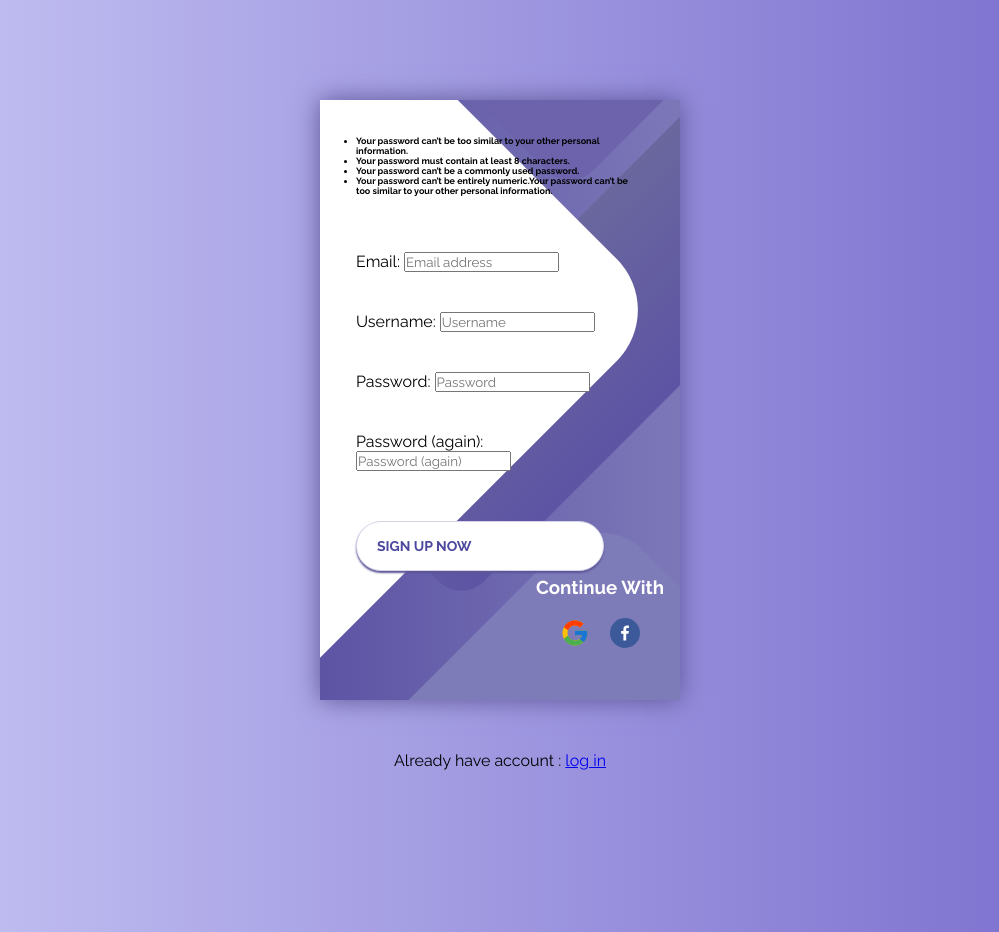
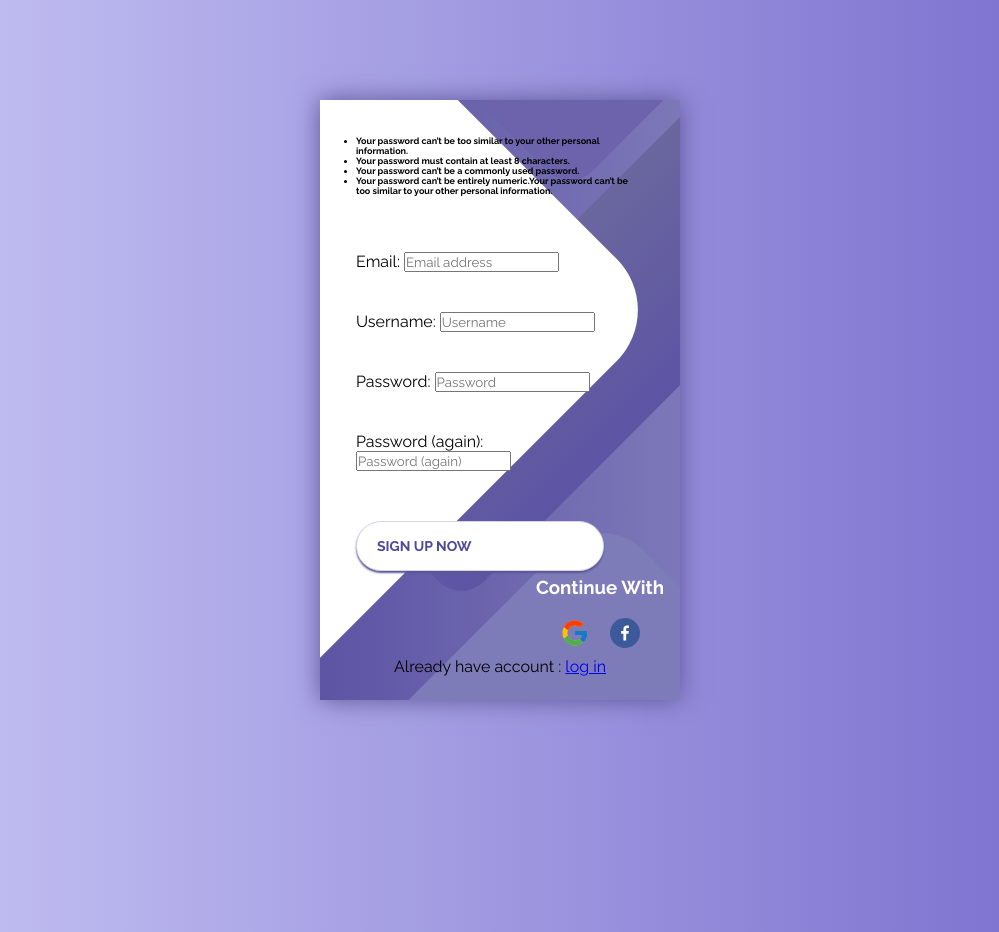
Before and after one commit to AshishAshishA/student-stays, a Django app: page /accounts/signup/ in a window 1280 px wide. Shown: the whole page, without its empty margins (140-1139 px from the left). Run offline with Django 5.2, Linux system fonts and the light colour scheme; data comes from the database, SQL or seed files in the repository; some libraries are stand-ins or nearby versions.

Commit message:
login signup css

```diff
--- a/rent_home/templates/account/login.html
+++ b/rent_home/templates/account/login.html
@@ -49,7 +49,7 @@
                     </div>
                 </div>
 
-                <p style="margin-top: 40%; text-align: center;">don't have account :
+                <p style="margin-top: 30%; text-align: center;">don't have account :
                     <a href="{% url 'signup' %}">sign up</a>
                 </p>
             </div>
--- a/rent_home/templates/account/signup.html
+++ b/rent_home/templates/account/signup.html
@@ -55,7 +55,7 @@
                     </div>
                 </div>
 
-                <p style="margin-top: 40%; text-align: center;">Already have account :
+                <p style="margin-top: 14%; text-align: center;">Already have account :
                     <a href="{% url 'login' %}">log in</a>
                 </p>
             </div>
```
